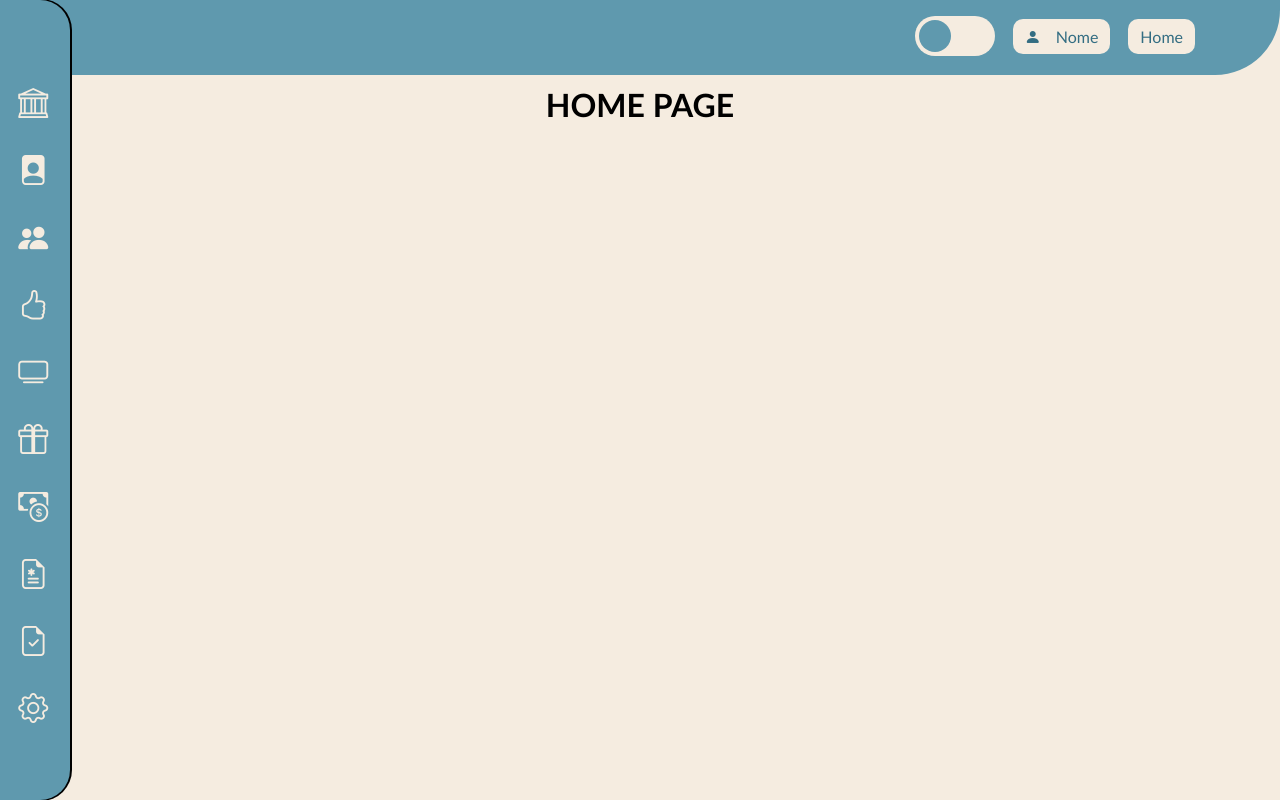
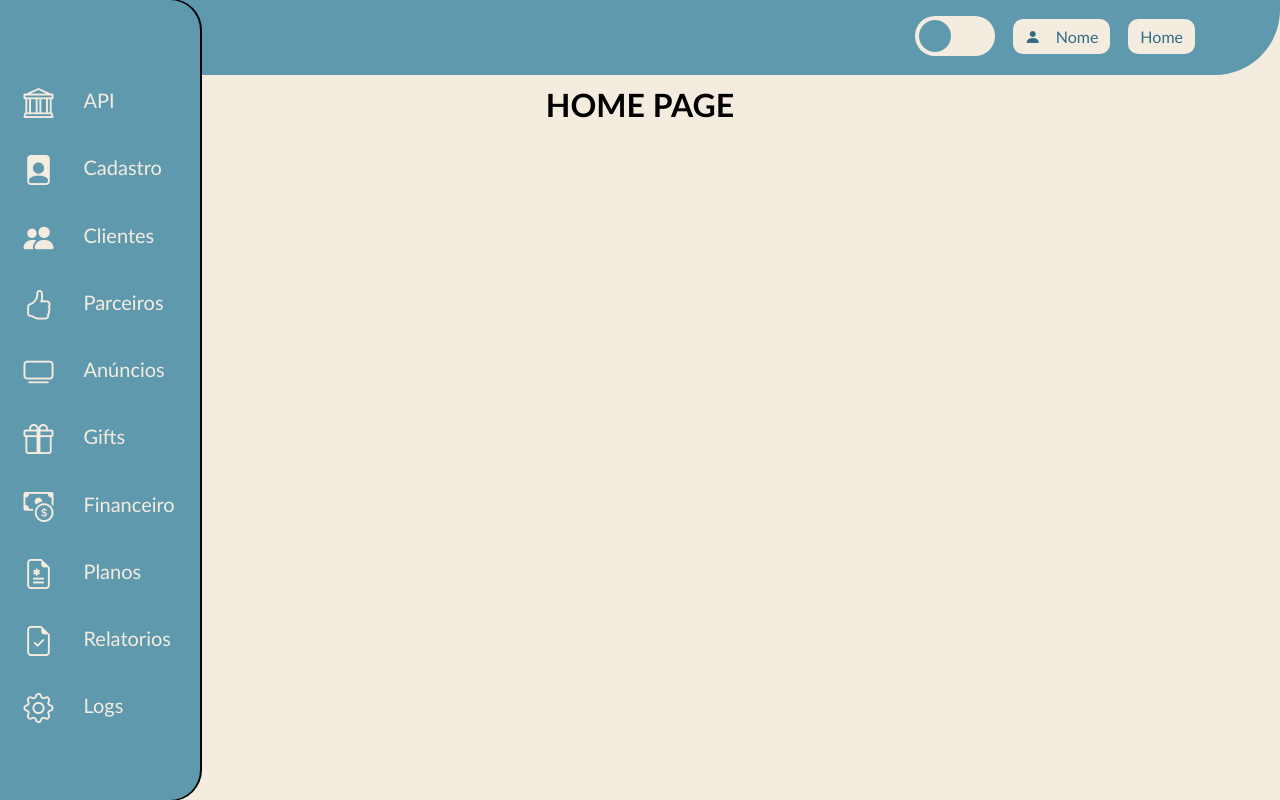
Before and after one commit to rian-salin/Interfaces_API_vue, a Vue app: page / in a window 1280 px wide. Built offline with nearby package versions, Linux system fonts and the light colour scheme.

Commit message:
update - 1.7

```diff
--- a/src/components/Navbar.vue
+++ b/src/components/Navbar.vue
@@ -1,90 +1,88 @@
-<script>
-    export default{
-        name: "Navbar"
-    }
+<script setup >
+    import { ref } from "vue";
+
+    const navbar = ref(
+        [
+        {
+            label:"API",
+            icon:"bi bi-bank",
+            submenu: [
+                {label:"Cadastro",rota:"/CadastroApi"},
+            ]
+        },
+        {
+            label:"Cadastro",
+            icon:"bi bi-file-person-fill",
+            submenu: [
+                {label:"Usuários",rota:"#"},
+            ]
+        },
+        {
+            label:"Clientes",
+            icon:"bi bi-people-fill",
+            submenu: [],
+            rota:"#"
+        },
+        {
+            label:"Parceiros",
+            icon:"bi bi-hand-thumbs-up",
+            submenu: [],
+            rota:"#"
+        },
+        {
+            label:"Anúncios",
+            icon:"bi bi-tv",
+            submenu: [],
+            rota:"#"
+        },
+        {
+            label:"Gifts",
+            icon:"bi bi-gift",
+            submenu: [],
+            rota:"#"
+        },
+        {
+            label:"Financeiro",
+            icon:"bi bi-cash-coin",
+            submenu: [],
+            rota:"#"
+        },
+        {
+            label:"Planos",
+            icon:"bi bi-file-earmark-medical",
+            submenu: [] ,
+            rota:"#"
+        },
+        {
+            label:"Relatorios",
+            icon:"bi bi-file-earmark-check",
+            submenu: [],
+            rota:"#"
+        },
+        {
+            label:"Logs",
+            icon:"bi bi-gear",
+            submenu: [],
+            rota:"#"
+        },
+    ]
+);
+
 </script>
 
 <template>
      <nav class="menu-lateral">
 
+        <ul>
+            <li v-for="(item, index) in navbar" :key="index" class="item-menu">
+                <a :href="item.rota">
+                <span class="icon"><i :class="item.icon"></i></span>
+                <span class="txt-link" >{{ item.label }}</span>
+                </a>
+                <ul v-if="item.submenu.length > 0" class="submenu">
 
-
-        <ul>
-            <li class="item-menu">
-                <a href="#">
-                <span class="icon"><i class="bi bi-bank"></i></span>
-                <span class="txt-link">API</span>
-                </a>
-                <ul class="submenu">
-                    <li><router-link to="/CadastroApi">Cadastro</router-link></li>
+                    <li v-for="(it,ind) in item.submenu" :key="ind" ><router-link :to="it.rota">{{it.label}}</router-link></li>
                 </ul>
-            </li>
-
-            <li class="item-menu">
-                <a href="#">
-                <span class="icon"><i class="bi bi-file-person-fill"></i>  </span>
-                <span class="txt-link">Cadastro</span>
-                </a>
-                <ul class="submenu">
-                    <li></li>
-                    <li><a href="#">Usuários</a></li>
-                </ul>
-
-            </li>
-            <li class="item-menu">
-                <a href="#">
-                <span class="icon"><i class="bi bi-people-fill"></i>
-                </span>
-                <span class="txt-link">Clientes</span>
-                </a>
-            </li>
-            <li class="item-menu">
-                <a href="#">
-                <span class="icon"><i class="bi bi-hand-thumbs-up"></i>
-                </span>
-                <span class="txt-link">Parceiros</span>
-                </a>
-            </li>
-            <li class="item-menu">
-                <a href="#">
-                <span class="icon"><i class="bi bi-tv"></i></span>
-                <span class="txt-link">Anúncios</span>
-                </a>
-            </li>
-            <li class="item-menu">
-                <a href="#">
-                <span class="icon"><i class="bi bi-gift"></i>
-                </span>
-                <span class="txt-link">Gifts</span>
-                </a>
-            </li>
-            <li class="item-menu">
-                <a href="#">
-                <span class="icon"><i class="bi bi-cash-coin"></i>
-                </span>
-                <span class="txt-link">Financeiro</span>
-                </a>
-            </li>
-            <li class="item-menu">
-                <a href="#">
-                <span class="icon"><i class="bi bi-file-earmark-medical">
-                </i></span>
-                <span class="txt-link">Planos</span>
-                </a>
-            </li>
-            <li class="item-menu">
-                <a href="#">
-                <span class="icon"><i class="bi bi-file-earmark-check">
-                </i></span>
-                <span class="txt-link">Relatorios</span>
-                </a>
-            </li>
-            <li class="item-menu">
-                <a href="#">
-                <span class="icon"><i class="bi bi-gear"></i>
-                </span>
-                <span class="txt-link">Log</span>
-                </a>
             </li>
         </ul>
 
```
